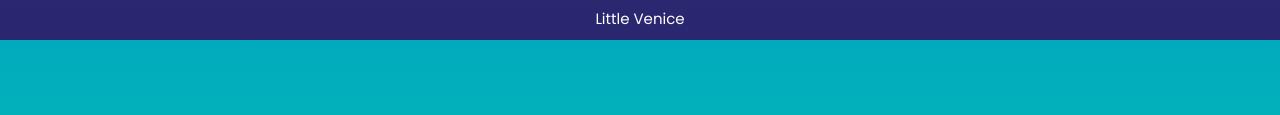
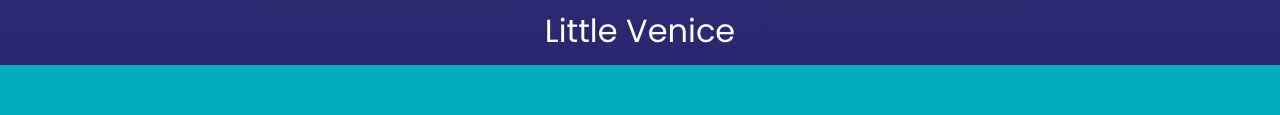
Before and after one commit to rawrnoodles/hometown, a website built with Vite: page index.html in a window 1280 px wide. Shown: the part 5114-5229 px from the top of the page. Built offline with nearby package versions, Linux system fonts and the light colour scheme.

Commit message:
Update styles.css

```diff
--- a/styles.css
+++ b/styles.css
@@ -176,7 +176,7 @@ body {
 
 .image_caption_wrapper {
 	padding: 10px;
-    font-size: 15px;
+    font-size: 32px;
 }
 
 #sign-up {
```
